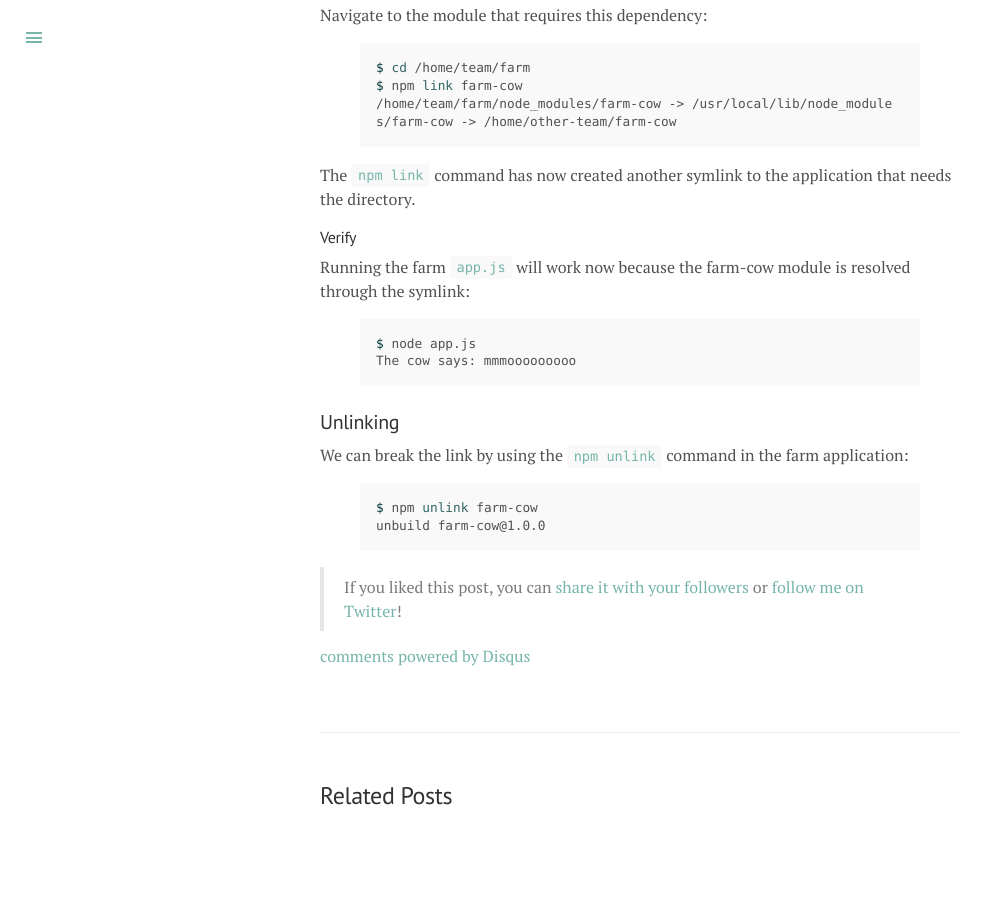
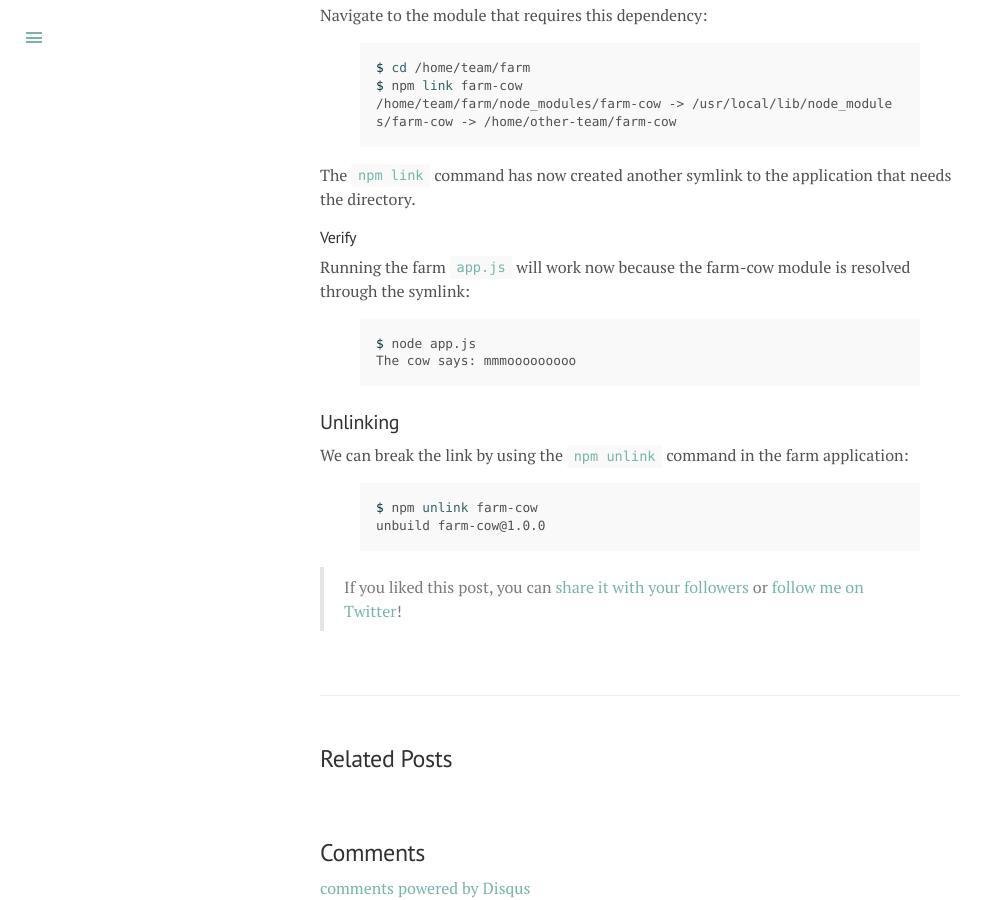
Before and after one commit to seppevs/seppevs.github.io, a Jekyll site: the page built from _posts/2015-03-20-npm-link.markdown, in a window 1280 px wide and 900 px high, scrolled down 2864 px. Shown: the whole window, without its empty margins (0-997 px from the left). Built offline with Jekyll 4.4.1, drawn with Linux system fonts in a browser that asks for light colours; Markdown is read by kramdown in place of the engine named in the settings; comment, search, counter and statistics services are not loaded; before the commit the page ends 3723 px from its top, so only the background shows below that.

Commit message:
post layout

```diff
--- a/_layouts/post.html
+++ b/_layouts/post.html
@@ -14,10 +14,8 @@ layout: default
     {{ content }}
 
     {% include twitter_comment.html %}
+</div>
 
-    {% include comments.html %}
-
-</div>
 
 <div class="related">
     <h2>Related Posts</h2>
@@ -34,3 +32,8 @@ layout: default
         {% endfor %}
     </ul>
 </div>
+
+<div>
+    <h2>Comments</h2>
+    {% include comments.html %}
+</div>
```
